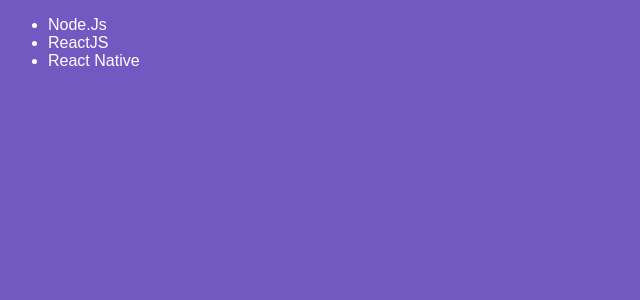
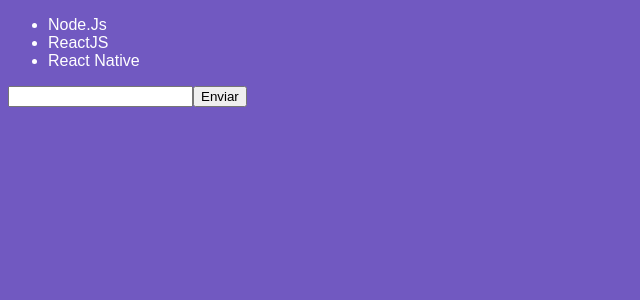
Before and after one commit to FernandoFreireDev/todolist-react, a React app: page / in a window 1280 px wide. Shown: the top 300 px of the page, without its empty margins (0-640 px from the left). Built offline with nearby package versions, Linux system fonts and the light colour scheme.

Commit message:
estado e imutabilidade

```diff
--- a/src/components/TechList.js
+++ b/src/components/TechList.js
@@ -2,6 +2,7 @@
 
 class TechList extends Component {
   state = {
+    newTech: '',
     techs: [
       'Node.Js',
       'ReactJS',
@@ -9,14 +10,32 @@
     ],
   };
 
+  handleInputChange = e => {
+    this.setState({ newTech: e.target.value });
+  }
+
+  handleSubmit = e => {
+    e.preventDefault();
+
+    this.setState({
+      techs: [ ...this.state.techs, this.state.newTech ],
+      newTech: ''
+    });
+  }
+
   render() {
-    console.log(this.state);
     return (
-      <ul>
-        <li>Node.Js</li>
-        <li>ReactJS</li>
-        <li>React Native</li>
-      </ul>
+      <form onSubmit={this.handleSubmit}>
+        <ul>
+          {this.state.techs.map((tech, index) => <li key={index}>{tech}</li>)}
+        </ul>
+        <input
+          type="text"
+          onChange={this.handleInputChange}
+          value={this.state.newTech}
+        />
+        <button type="submit">Enviar</button>
+      </form>
     );
   }
 }
```
